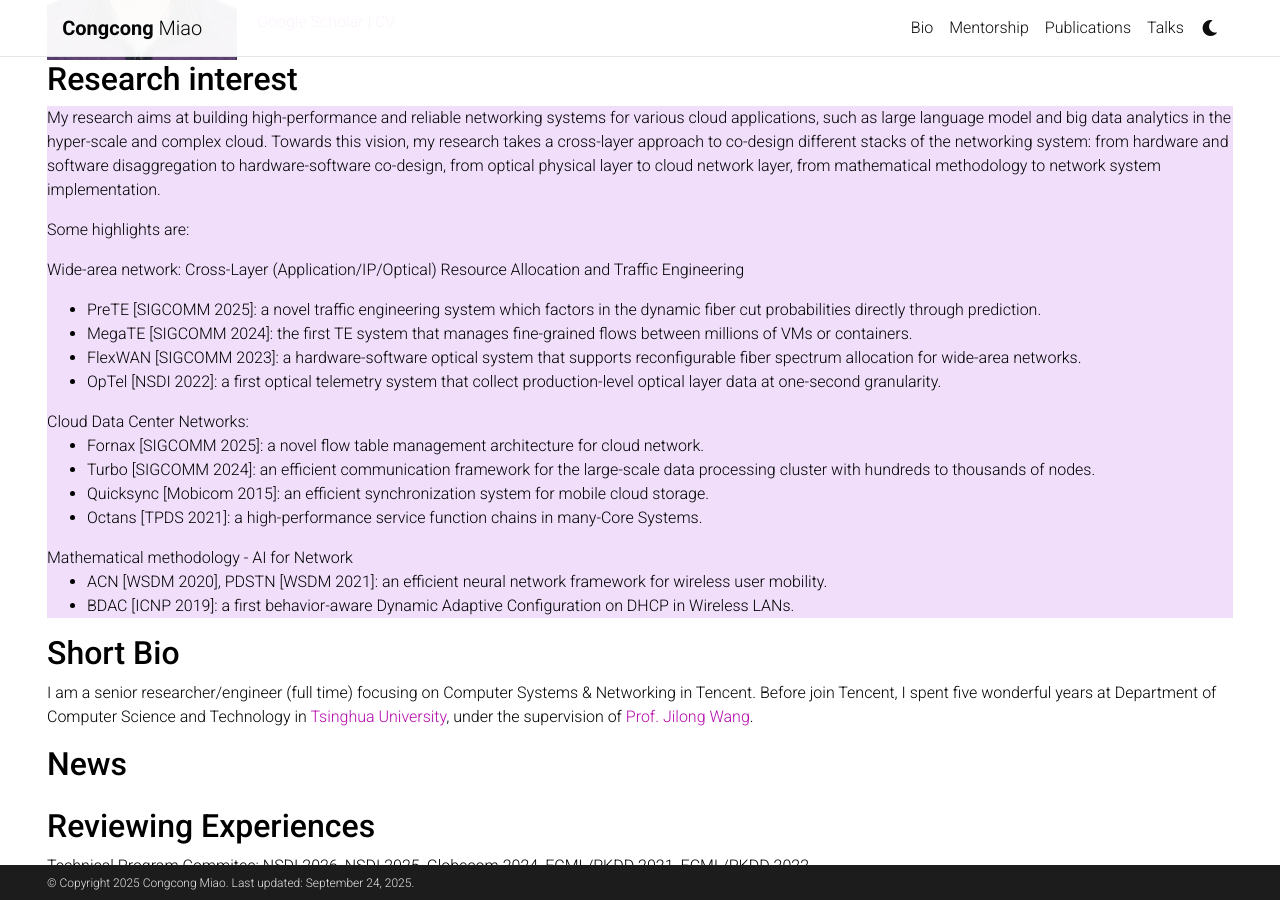
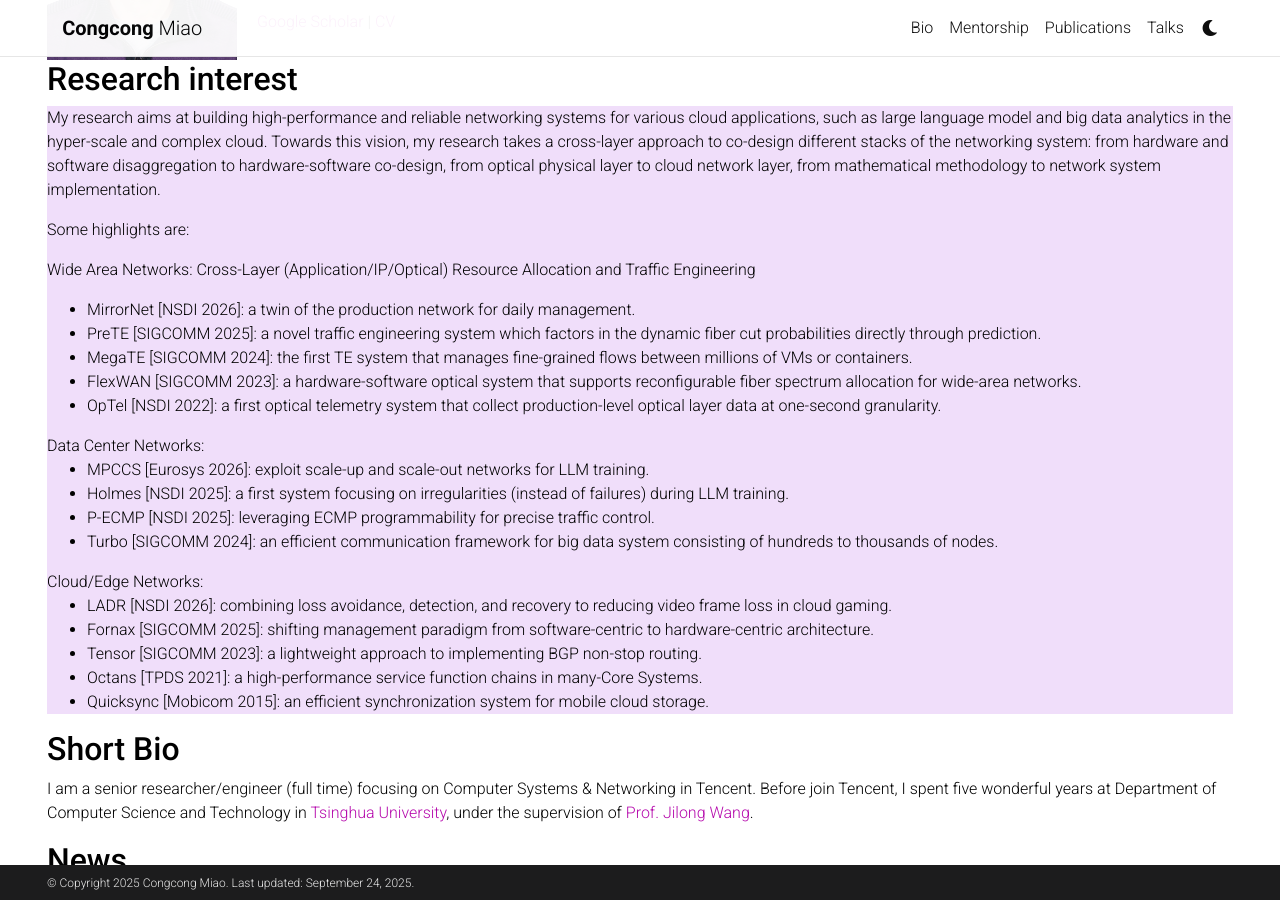
Before and after one commit to congcongmiao/congcongmiao.github.io, a Jekyll site: the page built from _pages/about.html, in a window 1280 px wide and 900 px high, scrolled down 310 px. Built offline with Jekyll 4.4.1, drawn with Linux system fonts in a browser that asks for light colours; comment, search, counter and statistics services are not loaded; a style sheet for code colours, icons or effects is not loaded.

Commit message:
Update research.html

```diff
--- a/_includes/research.html
+++ b/_includes/research.html
@@ -8,27 +8,31 @@
 </p>
 
 <p>
-    Wide-area network: Cross-Layer (Application/IP/Optical) Resource Allocation and Traffic Engineering
+    Wide Area Networks: Cross-Layer (Application/IP/Optical) Resource Allocation and Traffic Engineering
 
     <ul>
+        <li> MirrorNet [NSDI 2026]: a twin of the production network for daily management. </li>
         <li> PreTE [SIGCOMM 2025]: a novel traffic engineering system which factors in the dynamic fiber cut probabilities directly through prediction. </li>
         <li> MegaTE [SIGCOMM 2024]: the first TE system that manages fine-grained flows between millions of VMs or containers. </li>
         <li> FlexWAN [SIGCOMM 2023]: a hardware-software optical system that supports reconfigurable fiber spectrum allocation for wide-area networks. </li>
         <li> OpTel [NSDI 2022]: a first optical telemetry system that collect production-level optical layer data at one-second granularity. </li>
     </ul>
 
-    Cloud Data Center Networks:
+    Data Center Networks:
     <ul>
-        <li> Fornax [SIGCOMM 2025]: a novel flow table management architecture for cloud network.</li>
-        <li> Turbo [SIGCOMM 2024]: an efficient communication framework for the large-scale data processing cluster with hundreds to thousands of nodes.</li>
-        <li> Quicksync [Mobicom 2015]: an efficient synchronization system for mobile cloud storage.</li>
-        <li> Octans [TPDS 2021]: a high-performance service function chains in many-Core Systems. </li>
+        <li> MPCCS [Eurosys 2026]:  exploit scale-up and scale-out networks for LLM training. </li>
+        <li> Holmes [NSDI 2025]: a first system focusing on irregularities (instead of failures) during LLM training. </li>
+        <li> P-ECMP [NSDI 2025]: leveraging ECMP programmability for precise traffic control. </li>
+        <li> Turbo [SIGCOMM 2024]: an efficient communication framework for big data system consisting of hundreds to thousands of nodes. </li>
     </ul>
 
-    Mathematical methodology - AI for Network
+    Cloud/Edge Networks:
     <ul>
-        <li> ACN [WSDM 2020], PDSTN [WSDM 2021]: an efficient neural network framework for wireless user mobility.</li>
-        <li> BDAC [ICNP 2019]: a first behavior-aware Dynamic Adaptive Configuration on DHCP in Wireless LANs.</li>
+        <li>LADR [NSDI 2026]: combining loss avoidance, detection, and recovery to reducing video frame loss in cloud gaming. </li>
+        <li>Fornax [SIGCOMM 2025]: shifting management paradigm from software-centric to hardware-centric architecture. </li>
+        <li>Tensor [SIGCOMM 2023]: a lightweight approach to implementing BGP non-stop routing. </li>
+        <li>Octans [TPDS 2021]: a high-performance service function chains in many-Core Systems. </li>
+        <li>Quicksync [Mobicom 2015]: an efficient synchronization system for mobile cloud storage. </li>
     </ul>
 
 </p>
```
